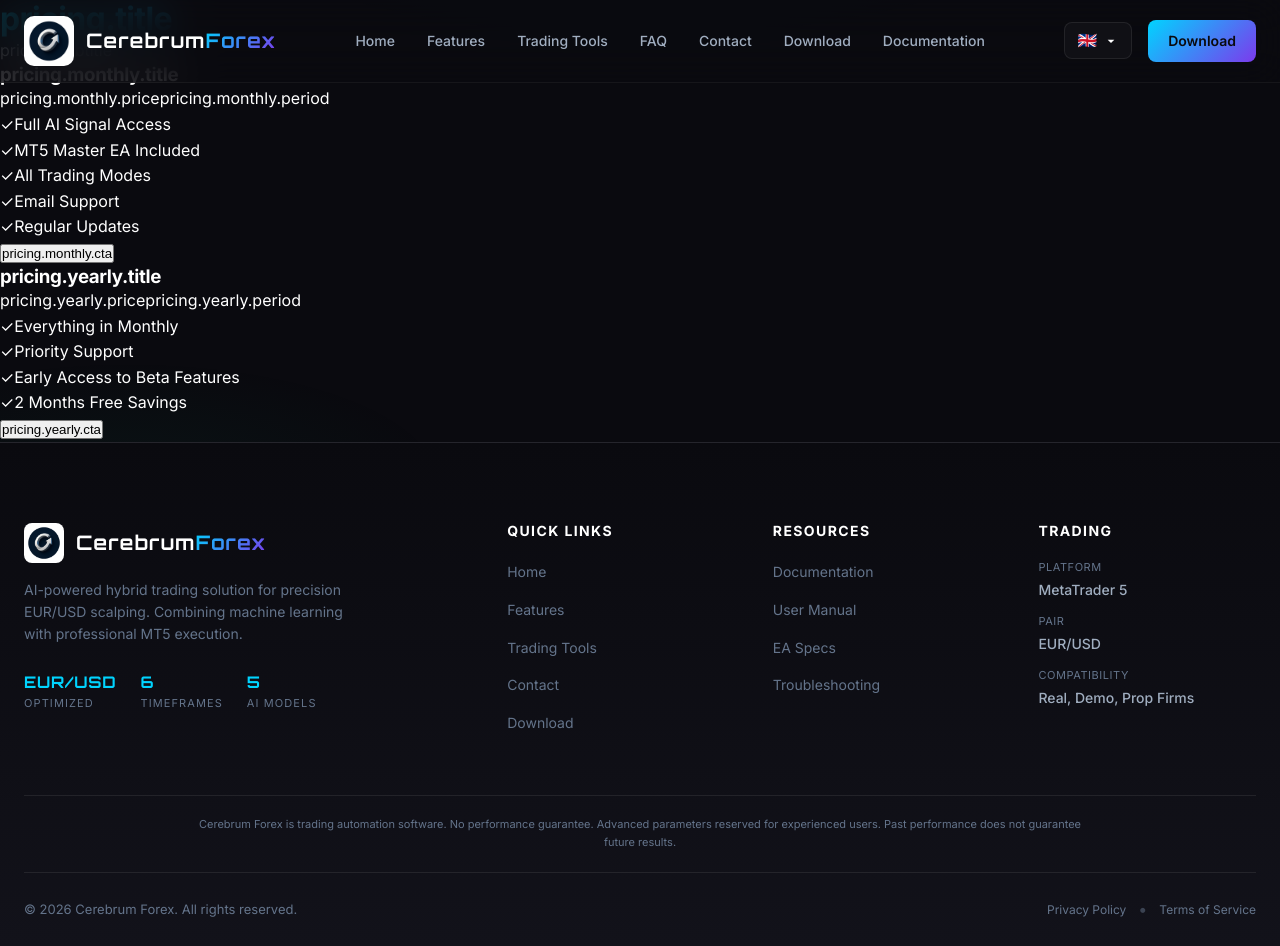
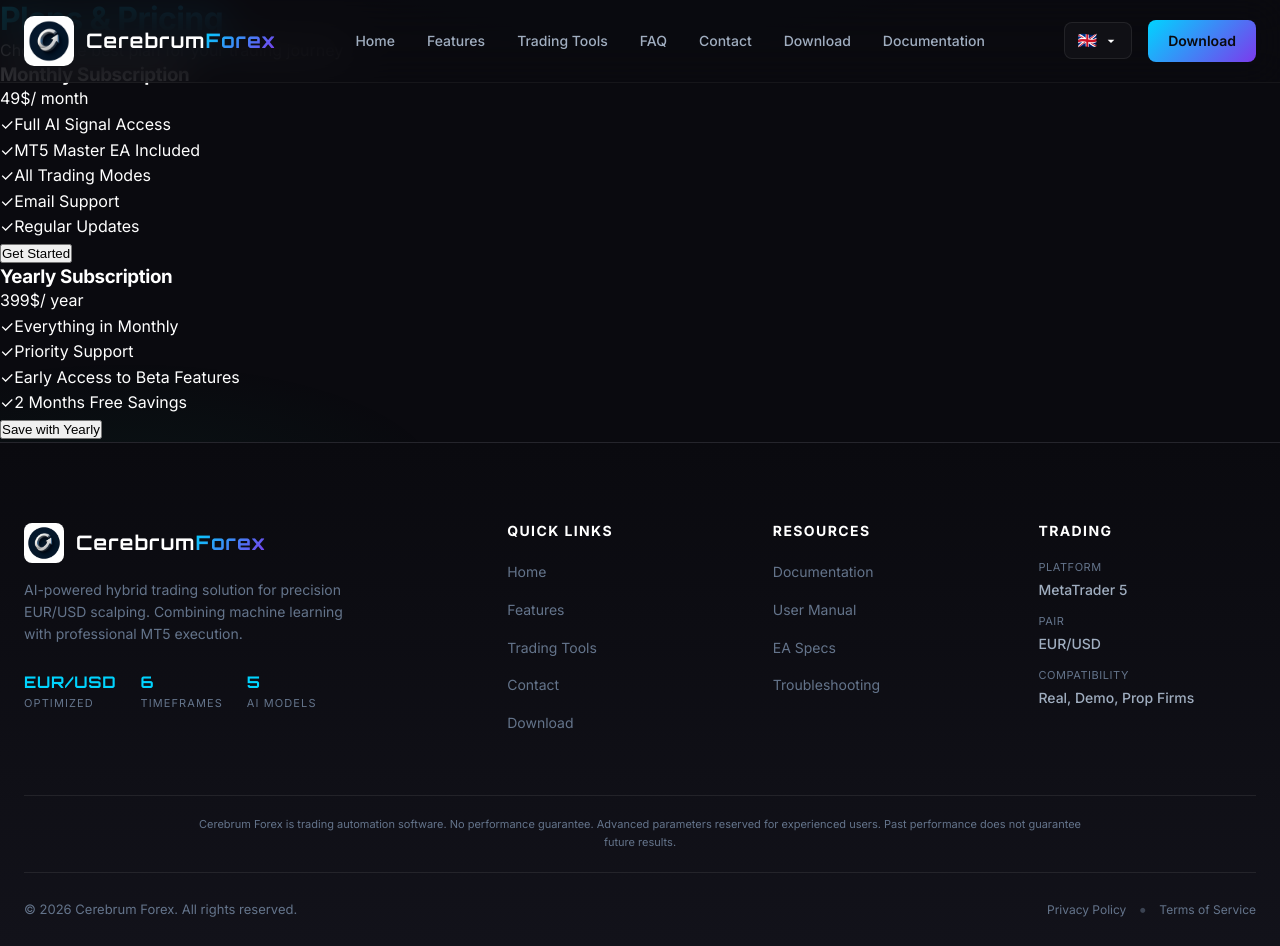
Before and after one commit to bmztechnology/cerebrum-website, a Next.js app: page /en/pricing in a window 1280 px wide. Built offline with nearby package versions, Linux system fonts and the light colour scheme.

Commit message:
fix: 404 on pricing page and missing translations

```diff
--- a/app/[locale]/pricing/page.js
+++ b/app/[locale]/pricing/page.js
@@ -1,18 +1,19 @@
 "use client";
 
 import { useTranslations } from "next-intl";
-import { useRouter } from "next/navigation";
+import { useRouter, useParams } from "next/navigation";
 
 export default function PricingPage() {
-    const t = useTranslations("pricing");
+    const { locale } = useParams();
+    const t = useTranslations();
 
     const plans = [
         {
             id: "monthly",
-            title: t("monthly.title"),
-            price: t("monthly.price"),
-            period: t("monthly.period"),
-            cta: t("monthly.cta"),
+            title: t(`${locale}.pricing.monthly.title`),
+            price: t(`${locale}.pricing.monthly.price`),
+            period: t(`${locale}.pricing.monthly.period`),
+            cta: t(`${locale}.pricing.monthly.cta`),
             features: [
                 "Full AI Signal Access",
                 "MT5 Master EA Included",
@@ -24,10 +25,10 @@ export default function PricingPage() {
         },
         {
             id: "yearly",
-            title: t("yearly.title"),
-            price: t("yearly.price"),
-            period: t("yearly.period"),
-            cta: t("yearly.cta"),
+            title: t(`${locale}.pricing.yearly.title`),
+            price: t(`${locale}.pricing.yearly.price`),
+            period: t(`${locale}.pricing.yearly.period`),
+            cta: t(`${locale}.pricing.yearly.cta`),
             features: [
                 "Everything in Monthly",
                 "Priority Support",
@@ -54,8 +55,8 @@ export default function PricingPage() {
     return (
         <div className="py-20 px-6 max-w-7xl mx-auto text-white">
             <div className="text-center mb-16">
-                <h1 className="text-5xl font-bold mb-4 gradient-text">{t("title")}</h1>
-                <p className="text-xl text-gray-400">{t("subtitle")}</p>
+                <h1 className="text-5xl font-bold mb-4 gradient-text">{t(`${locale}.pricing.title`)}</h1>
+                <p className="text-xl text-gray-400">{t(`${locale}.pricing.subtitle`)}</p>
             </div>
 
             <div className="grid md:grid-cols-2 gap-8 max-w-4xl mx-auto">
--- a/app/page.js
+++ b/app/page.js
@@ -1,5 +1,5 @@
 import { redirect } from 'next/navigation';
-import { defaultLocale } from '../i18n';
+import { defaultLocale } from '../i18n/config';
 
 export default function Home() {
   redirect(`/${defaultLocale}`);
```
